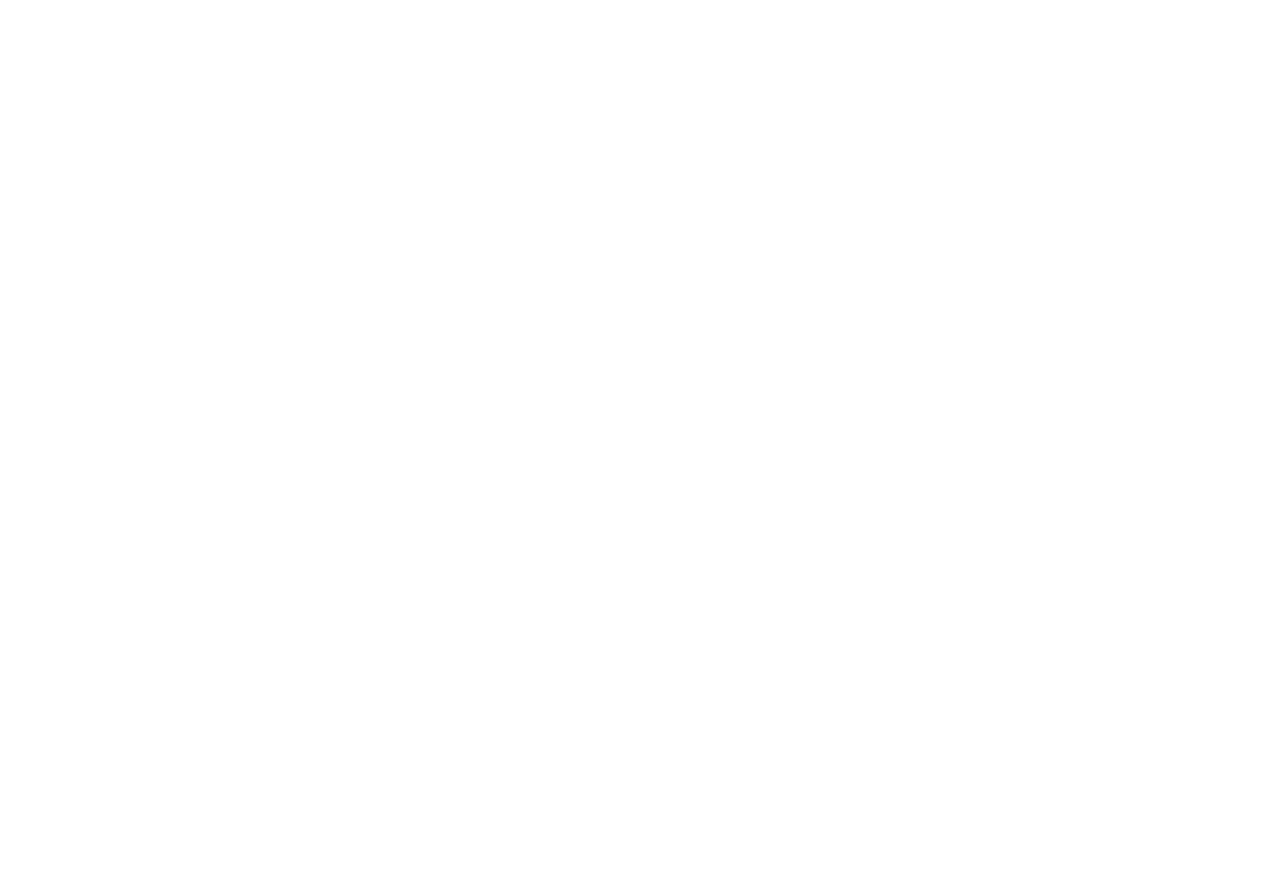
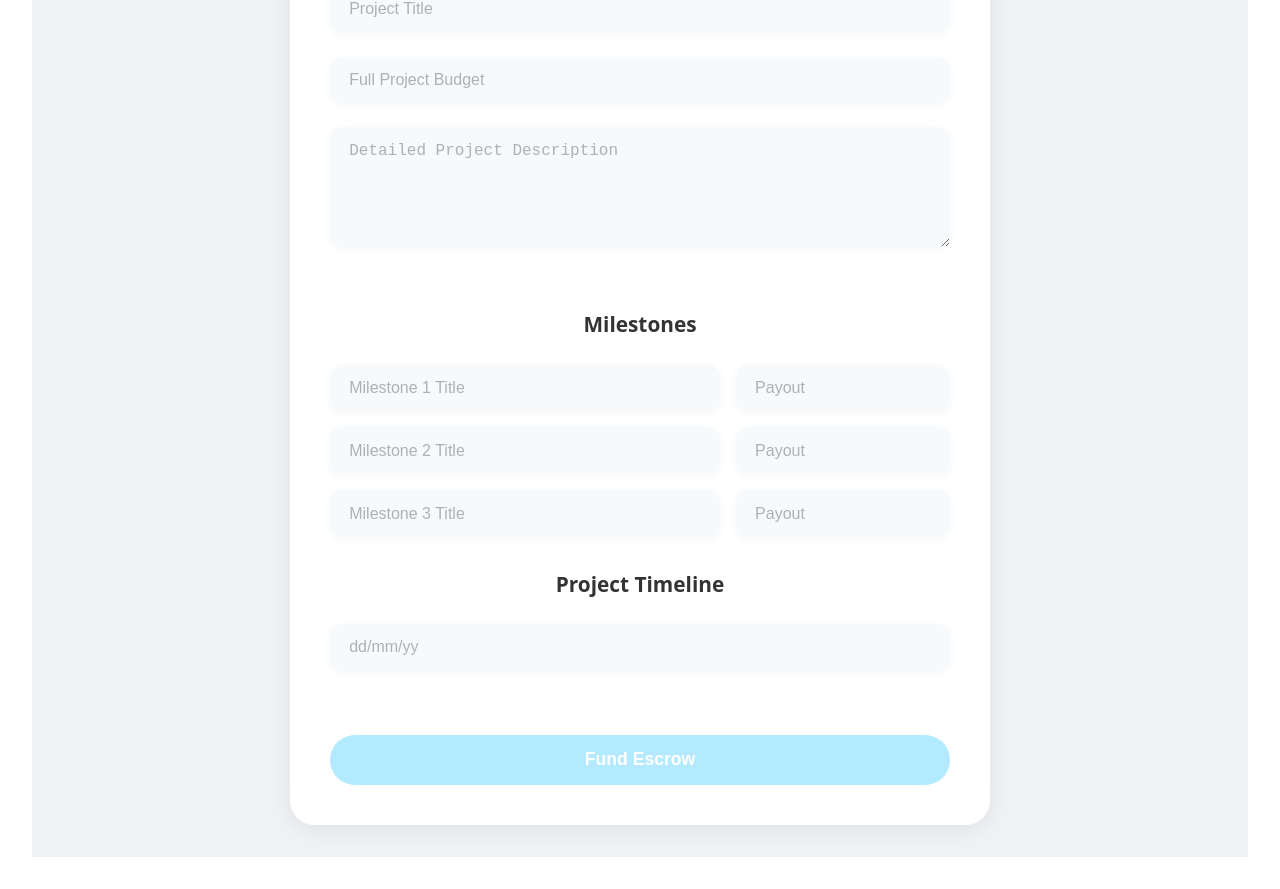
Before and after one commit to KismetKrystle/kazipay-app, a React (Vite) app in the folder frontend/: page /client in a window 1280 px wide. Before the commit this address had no page. Shown: the part 276-1165 px from the top of the page. Before the commit the page ends 800 px from the top, so only its background shows below. Built offline with nearby package versions, Linux system fonts and the light colour scheme.

Commit message:
Client page

```diff
--- a/frontend/src/App.tsx
+++ b/frontend/src/App.tsx
@@ -29,7 +29,9 @@
             <Link to="/dashboard" className="primary-btn-link">
               <button className="primary-btn">FREELANCER</button>
             </Link>
-            <button className="secondary-btn">CLIENT</button>
+            <Link to="/client" className="secondary-btn-link">
+              <button className="secondary-btn">CLIENT</button>
+            </Link>
           </div>
         </div>
         <div className="hero-logo">
--- /dev/null
+++ b/frontend/src/ClientPage.css
@@ -0,0 +1,104 @@
+.client-page-container {
+  min-height: 100vh;
+  background: #f0f2f5;
+  display: flex;
+  flex-direction: column;
+}
+
+.client-page-content {
+  flex: 1;
+  display: flex;
+  justify-content: center;
+  align-items: center;
+  padding: 2rem;
+}
+
+.client-form-card {
+  background: #fff;
+  border-radius: 1.5rem;
+  box-shadow: 0 4px 24px rgba(0,0,0,0.08);
+  padding: 2.5rem;
+  width: 100%;
+  max-width: 700px;
+}
+
+.form-input,
+.form-textarea {
+  width: 100%;
+  padding: 0.9rem 1.2rem;
+  border-radius: 0.75rem;
+  border: none;
+  background: #f7fafd;
+  box-shadow: 0 2px 8px rgba(0,0,0,0.04);
+  font-size: 1rem;
+  margin-bottom: 1.5rem;
+  outline: none;
+  color: #222;
+}
+
+.form-textarea {
+  min-height: 120px;
+  resize: vertical;
+}
+
+.form-input::placeholder,
+.form-textarea::placeholder {
+  color: #b0b0b0;
+}
+
+.section-title {
+  font-size: 1.3rem;
+  font-weight: 700;
+  color: #333;
+  margin-top: 2rem;
+  margin-bottom: 1.5rem;
+}
+
+.milestone-group {
+  display: flex;
+  gap: 1rem;
+  margin-bottom: 1rem;
+  align-items: center;
+}
+
+.milestone-group .milestone-input {
+  flex: 2;
+  margin-bottom: 0;
+}
+
+.milestone-group .payout-input {
+  flex: 1;
+  margin-bottom: 0;
+}
+
+.fund-escrow-btn {
+  width: 100%;
+  background: #b3eaff;
+  color: #fff;
+  border: none;
+  border-radius: 2rem;
+  padding: 0.9rem 0;
+  font-size: 1.1rem;
+  font-weight: 600;
+  cursor: pointer;
+  margin-top: 2.5rem;
+  transition: background 0.2s;
+}
+
+.fund-escrow-btn:hover {
+  background: #0099b8;
+}
+
+@media (max-width: 768px) {
+  .client-form-card {
+    padding: 1.5rem;
+  }
+  .milestone-group {
+    flex-direction: column;
+    gap: 0.5rem;
+  }
+  .milestone-group .milestone-input,
+  .milestone-group .payout-input {
+    width: 100%;
+  }
+}
--- /dev/null
+++ b/frontend/src/ClientPage.tsx
@@ -0,0 +1,39 @@
+import React from 'react';
+import Navbar from './Navbar';
+import './ClientPage.css';
+
+const ClientPage: React.FC = () => {
+  return (
+    <div className="client-page-container">
+      <Navbar />
+      <main className="client-page-content">
+        <div className="client-form-card">
+          <input type="text" placeholder="Project Title" className="form-input" />
+          <input type="text" placeholder="Full Project Budget" className="form-input" />
+          <textarea placeholder="Detailed Project Description" className="form-textarea"></textarea>
+
+          <h3 className="section-title">Milestones</h3>
+          <div className="milestone-group">
+            <input type="text" placeholder="Milestone 1 Title" className="form-input milestone-input" />
+            <input type="text" placeholder="Payout" className="form-input payout-input" />
+          </div>
+          <div className="milestone-group">
+            <input type="text" placeholder="Milestone 2 Title" className="form-input milestone-input" />
+            <input type="text" placeholder="Payout" className="form-input payout-input" />
+          </div>
+          <div className="milestone-group">
+            <input type="text" placeholder="Milestone 3 Title" className="form-input milestone-input" />
+            <input type="text" placeholder="Payout" className="form-input payout-input" />
+          </div>
+
+          <h3 className="section-title">Project Timeline</h3>
+          <input type="text" placeholder="dd/mm/yy" className="form-input" />
+
+          <button className="fund-escrow-btn">Fund Escrow</button>
+        </div>
+      </main>
+    </div>
+  );
+};
+
+export default ClientPage;
--- a/frontend/src/main.tsx
+++ b/frontend/src/main.tsx
@@ -4,6 +4,7 @@
 import App from './App'
 import Signup from './Signup'
 import DashboardPage from './DashboardPage'
+import ClientPage from './ClientPage'
 import './index.css'
 
 ReactDOM.createRoot(document.getElementById('root')!).render(
@@ -13,6 +14,7 @@
         <Route path="/" element={<App />} />
         <Route path="/signup" element={<Signup />} />
         <Route path="/dashboard" element={<DashboardPage />} />
+        <Route path="/client" element={<ClientPage />} />
       </Routes>
     </BrowserRouter>
   </React.StrictMode>
```
